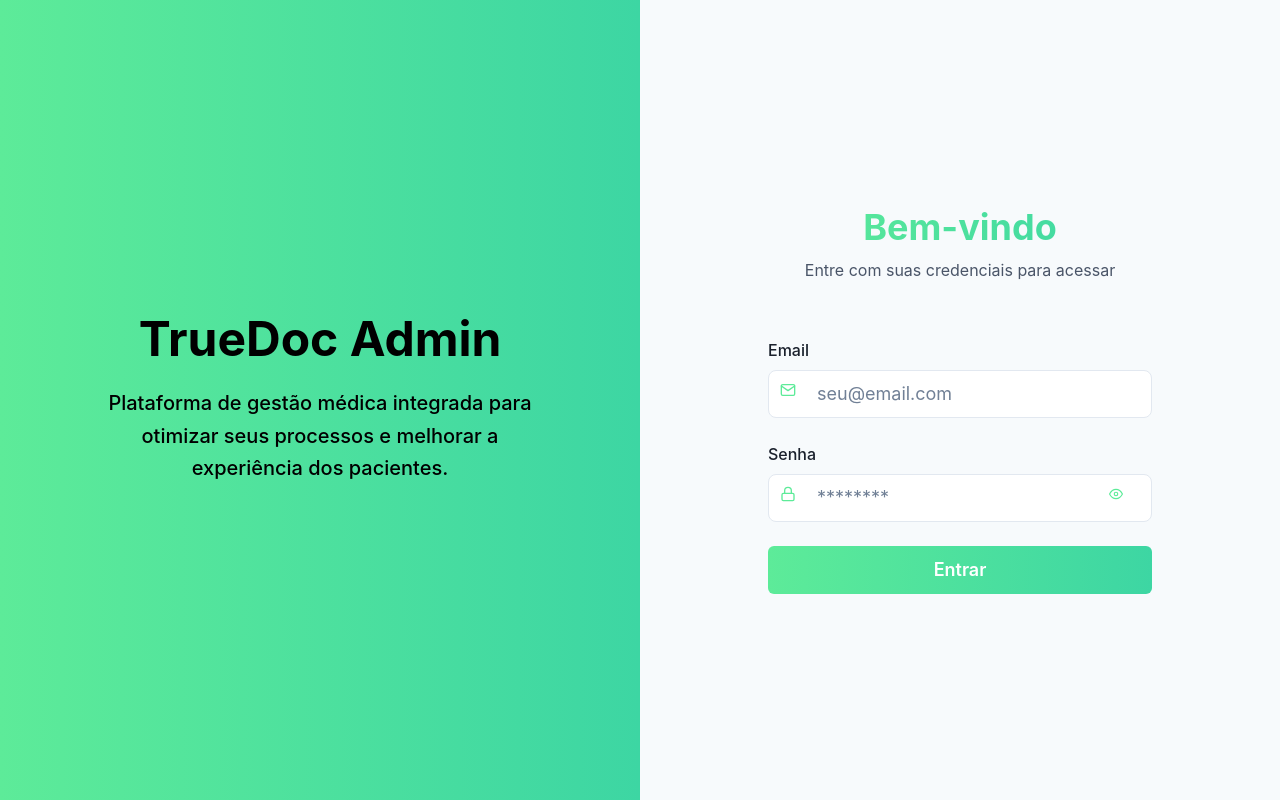
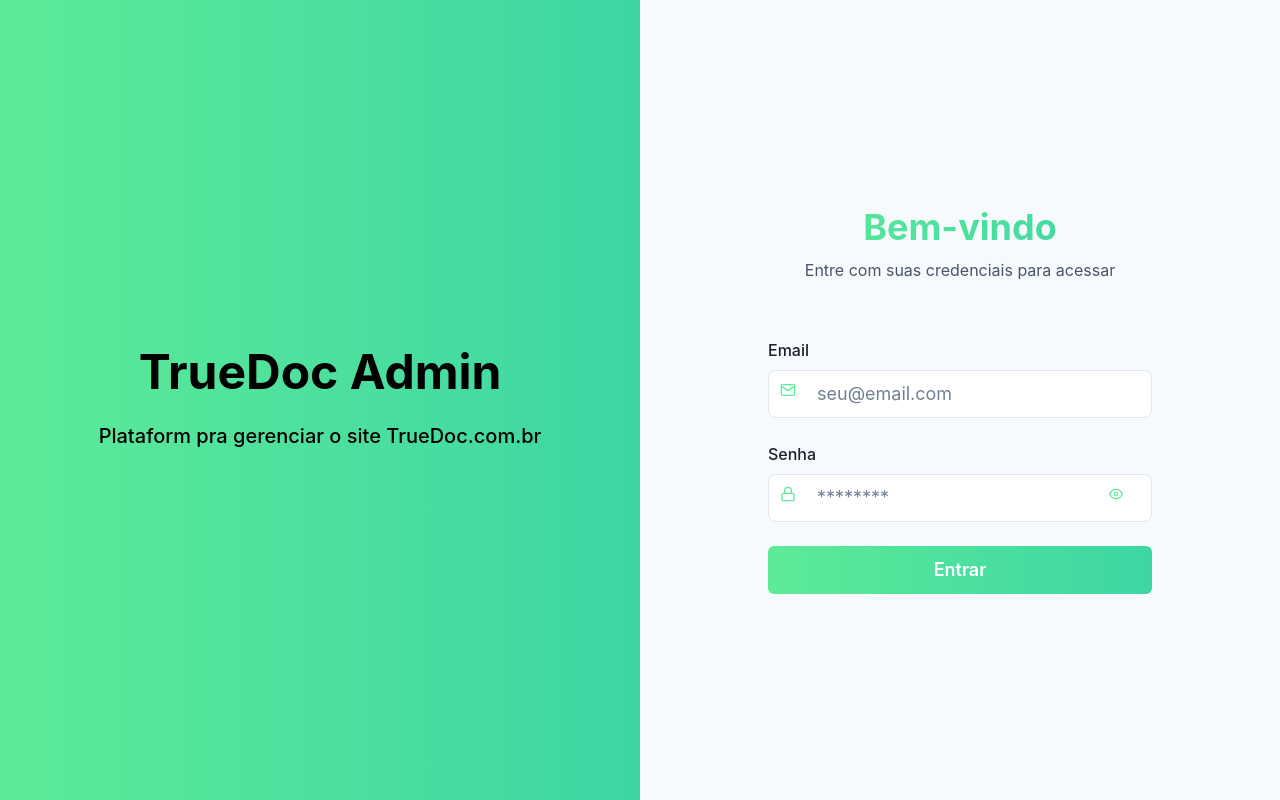
Before and after one commit to custodior/truedocadmin, a React (Vite) app: page /login in a window 1280 px wide. Built offline with nearby package versions, Linux system fonts and the light colour scheme; no server answers.

Commit message:
Final version

```diff
--- a/src/pages/Auth.tsx
+++ b/src/pages/Auth.tsx
@@ -127,7 +127,7 @@
               TrueDoc Admin
             </Heading>
             <Text fontSize="xl" maxW="md" lineHeight="tall" fontWeight="medium">
-              Plataforma de gestão médica integrada para otimizar seus processos e melhorar a experiência dos pacientes.
+              Plataform pra gerenciar o site TrueDoc.com.br
             </Text>
           </MotionFlex>
         </Flex>
```
